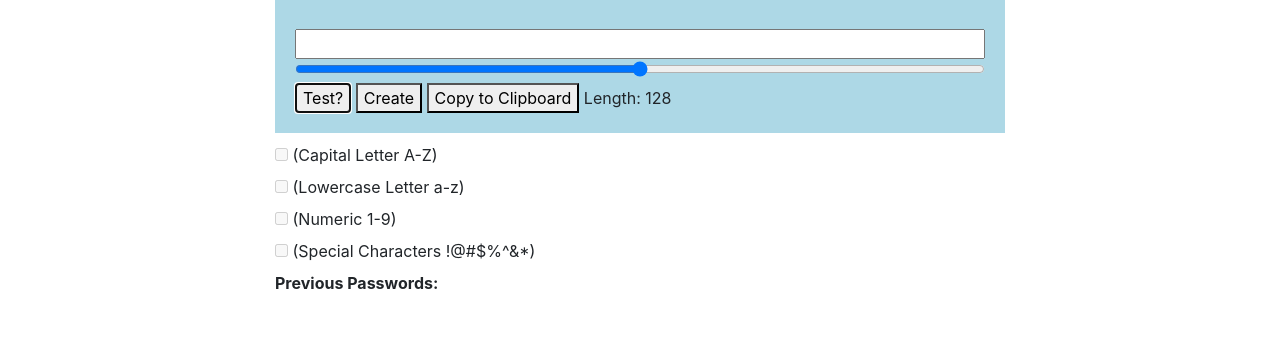
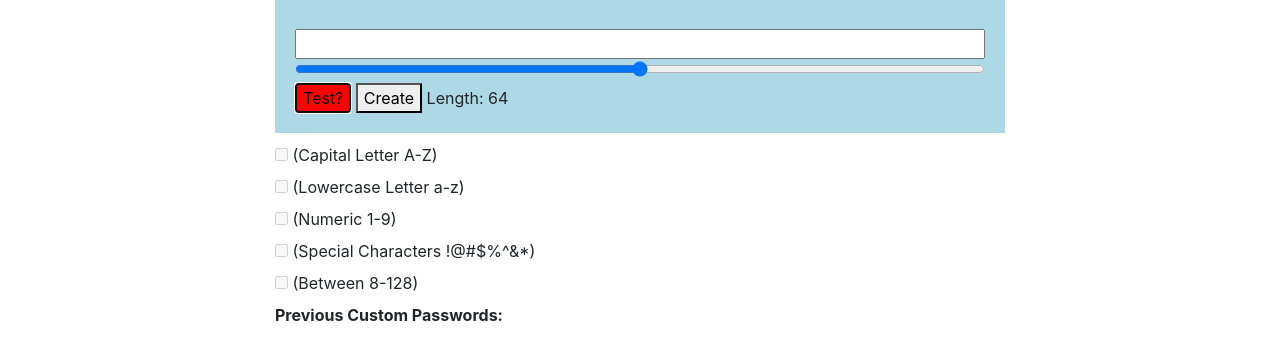
Before and after one commit to baileyrva/passwordinator, a plain HTML site: page index.html in a window 1280 px wide. Both pictures are taken after a click on the button "Test?". Shown: the part 118-478 px from the top of the page. Drawn offline with nearby package versions, Linux system fonts and the light colour scheme.

Commit message:
Edited test() and simplified

```diff
--- a/index.html
+++ b/index.html
@@ -31,9 +31,8 @@
                     <br />
                     <input type="range" min="0" max="128" name="slider" id="slider">
                     <br />
-                    <button onclick="test()">Test?</button>
+                    <button id="test?" onclick="test()">Test?</button>
                     <button onclick="create()">Create</button>
-                    <button onclick="copyPassword()">Copy to Clipboard</button>
                     <div id="length"></div>
                 </div>
                 <div class="checkBox">
@@ -60,10 +59,17 @@
                         (Special Characters !@#$%^&*)
                     </label>
                 </div>
+                <div class="checkBox">
+                    <label>
+                        <input type="checkbox" disabled id="size">
+                        (Between 8-128)
+                    </label>
+                </div>
                 <div class="previous_passwords">
-                    <b>Previous Passwords:</b>
+                    <b>Previous Custom Passwords:</b>
                     <br />
                     <div id="lastPasswords"></div>
+
                 </div>
 
             </div>
--- a/script.js
+++ b/script.js
@@ -14,45 +14,32 @@ function create() {
   for (var i = 0; i <= complexity; i++) {
     password =
       password +
-      values.charAt(Math.floor(Math.random() * Math.floor(values.length - 1)));
+      values.charAt(Math.floor(Math.random() * Math.floor(values.length)));
   }
 
   document.getElementById("display").value = password;
 
   document.getElementById("lastPasswords").innerHTML += password + "<br />";
 }
-document.getElementById("length").innerHTML = "Length: 128";
+document.getElementById("length").innerHTML = "Length: 64";
 
 document.getElementById("slider").oninput = function() {
   if (document.getElementById("slider").value > 0) {
     document.getElementById("length").innerHTML =
       "Length: " + document.getElementById("slider").value;
   } else {
-    document.getElementById("length").innerHTML = "Length: 1";
+    document.getElementById("length").innerHTML = "Length: 0";
   }
 };
 
-function copyPassword() {
-  document.getElementById("display").select();
-
-  document.execCommand("Copy");
-
-  alert("Password is on clipboard!");
-}
-
 function test() {
-  //   var hasUpper = false;
-  //   var hasLower = false;
-  //   var hasInt = false;
-  //   var int = "0,1,2,3,4,5,6,7,8,9,";
-  //   var specialChar = "!#$%&'()*+,-./:;<=>?@[]^_`{|}~";
-  //   var hasSpec = false;
-  var textBox = document.getElementById("display").value;
-  var containsUpper = /[A-Z]/.test(textBox);
-  var containsLower = /[a-z]/.test(textBox);
-  var containsDigits = /[0-9]/.test(textBox);
-  var containsSpecial = /[!@#$%^&*]/.test(textBox);
-
+  var textBox = document.getElementById("display");
+  var containsUpper = /[A-Z]/.test(textBox.value);
+  var containsLower = /[a-z]/.test(textBox.value);
+  var containsDigits = /[0-9]/.test(textBox.value);
+  var containsSpecial = /[)(!@#$%^&*]/.test(textBox.value);
+  var testButton = document.getElementById("test?");
+  let valid = false;
 
   if (containsUpper) {
     document.getElementById("capital").checked = true;
@@ -70,21 +57,24 @@ function test() {
     document.getElementById("special").checked = true;
   }
 
+  if (textBox.value.length > 7) {
+    document.getElementById("size").checked = true;
+  }
+  if (
+    document.getElementById("special").checked &&
+    document.getElementById("size").checked &&
+    document.getElementById("numeric").checked &&
+    document.getElementById("lower").checked &&
+    document.getElementById("capital").checked
+  ) {
+    testButton.style.backgroundColor = "green";
+    document.getElementById("display").select();
+    document.execCommand("Copy");
+    alert("Password is on clipboard!");
+    valid = true;
+  } else {
+    testButton.style.backgroundColor = "red";
+    alert("Please try again.");
+    window.location.reload(true);
+  }
 }
-
-//     // if (textBox.charAt(i) === textBox.charAt(i).toLowerCase()) {
-//     //   document.getElementById("lower").checked = true;
-//     //   hasLower = true;
-//     // }
-
-//     // if (textBox.charAt(i) === (int)) {
-//     //   document.getElementById("numeric").checked = true;
-//     //   hasInt = true;
-//     // }
-
-//     //     if (textBox.charAt(i) === specialChar) {
-//     //       document.getElementById("special").checked = true;
-//     //       hasSpec = false;
-//     //     }
-//     //   }
-//   }
```
